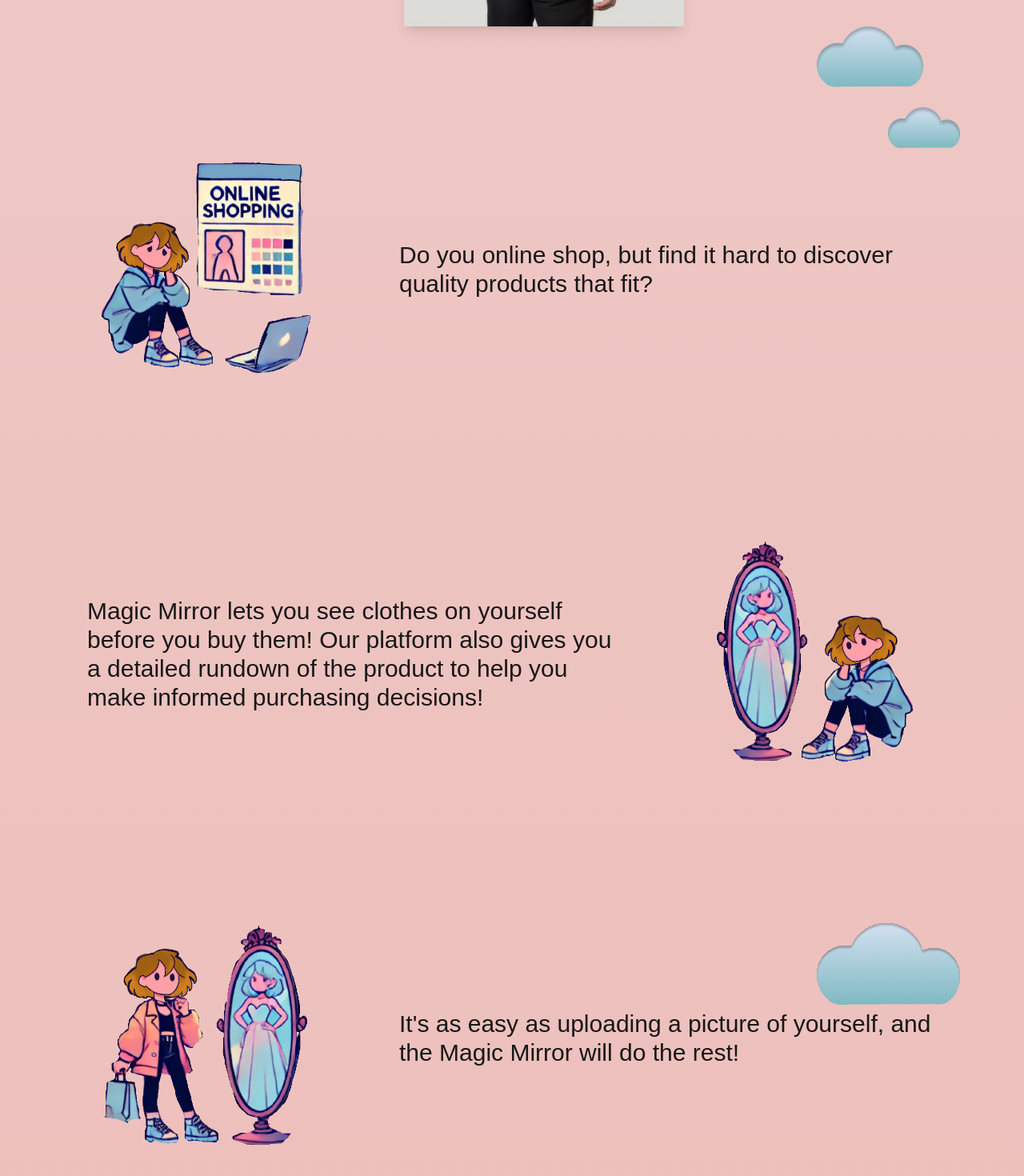
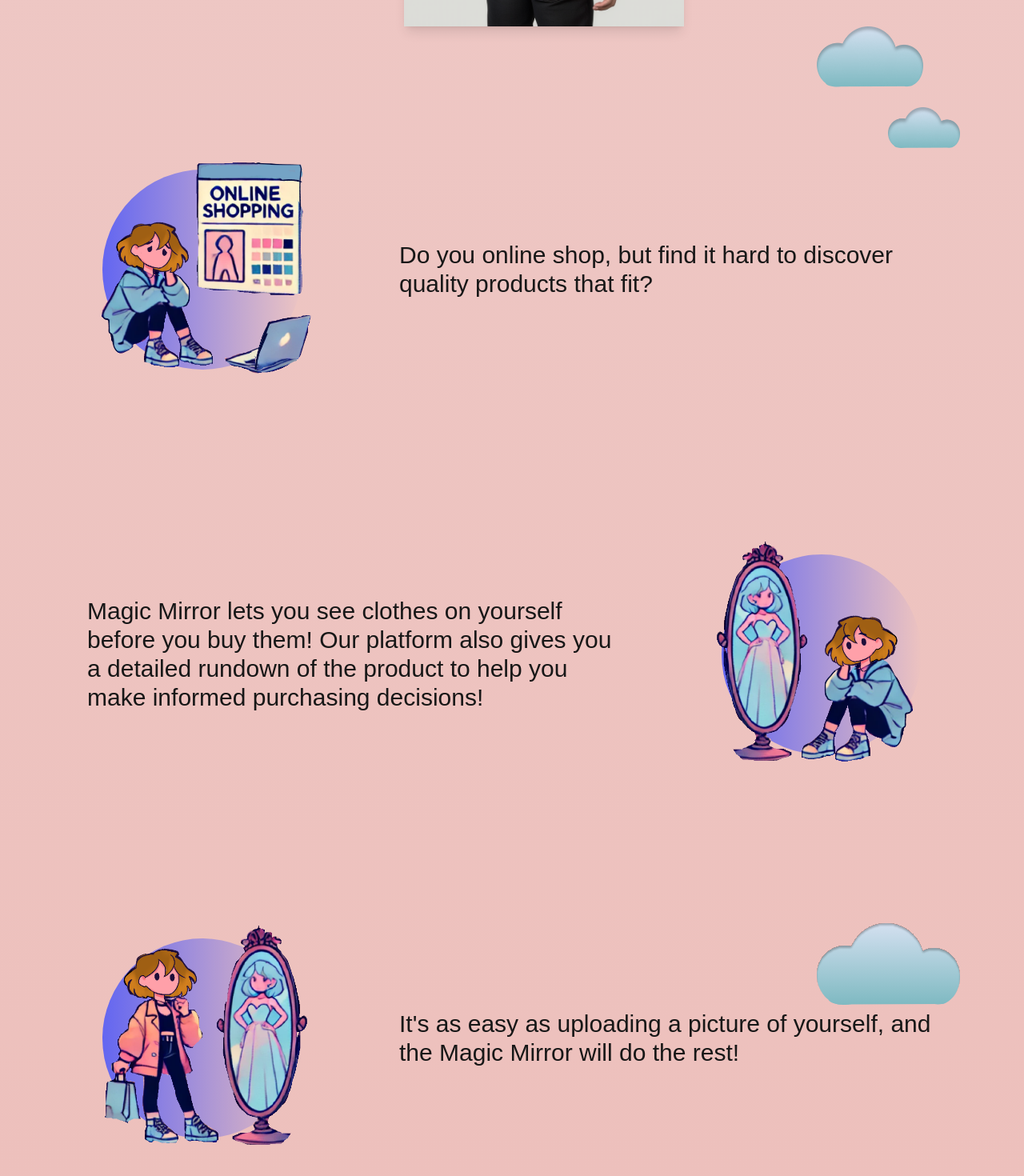
Before and after one commit to SyndicateGit/mirror_magic_frontend, a Next.js app: page / in a window 1280 px wide. Shown: the part 2008-3478 px from the top of the page at 80% size. Built offline with nearby package versions, Linux system fonts and the light colour scheme; a web font is replaced by a local one.

Commit message:
add gradients to faries

```diff
--- a/src/app/page.tsx
+++ b/src/app/page.tsx
@@ -120,18 +120,21 @@ export default function Home() {
         <Image src={clouds} alt="cloud" width={179} height={59} className="absolute right-20" />
       <section className="w-full py-24 space-y-48 mt-16">
         <div className="flex justify-around items-center px-16">
+        <div className="bg-gradient-to-r from-indigo-500 w-[250px] h-[250px] absolute rounded-full left-32 z-[-1]"></div>
           <Image src={fairy1} width={300} height={350} alt="" />
           <p className="text-3xl max-w-2xl">Do you online shop, but find it hard to discover quality products that fit?</p>
 
         </div>
 
         <div className="flex flex-row-reverse justify-around items-center px-16">
+        <div className="bg-gradient-to-r from-indigo-500 w-[250px] h-[250px] absolute rounded-full right-32 z-[-1]"></div>
           <Image src={fairy2} width={300} height={350} alt="" className="scale-x-[-1]" />
           <p className="text-3xl max-w-2xl">Magic Mirror lets you see clothes on yourself before you buy them! Our platform also gives you a detailed rundown of the product to help you make informed purchasing decisions!</p>
         </div>
 
         <div className="flex justify-around items-center px-16 relative">
         <Image src={cloud} alt="cloud" width={179} height={59} className="absolute right-20 top-0" />
+        <div className="bg-gradient-to-r from-indigo-500 w-[250px] h-[250px] absolute rounded-full left-32 z-[-1]"></div>
           <Image src={fairy3} width={300} height={350} alt="" />
           <p className="text-3xl max-w-2xl">It's as easy as uploading a picture of yourself, and the Magic Mirror will do the rest!</p>
         </div>
```
